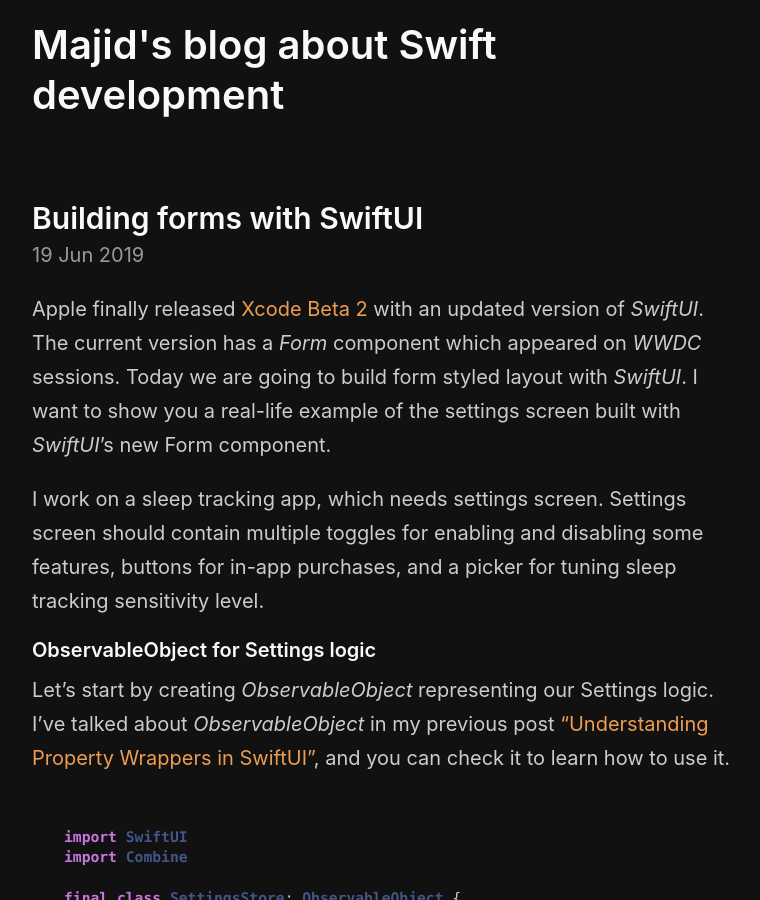
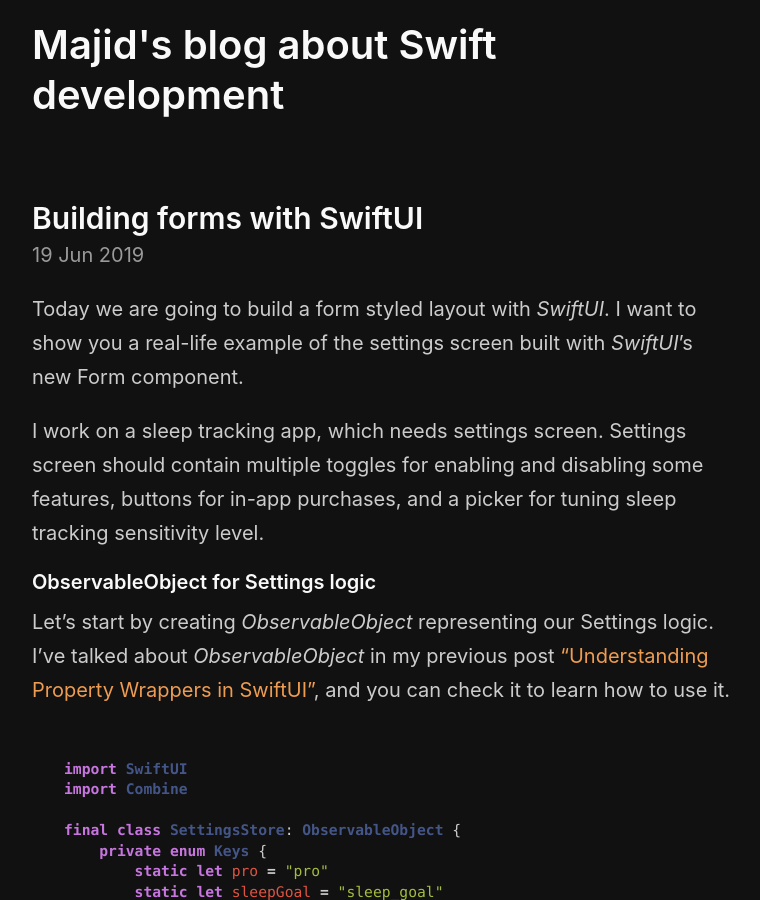
Before and after one commit to mecid/mecid.github.io, a Jekyll site: the page built from _posts/2019-06-19-building-forms-with-swiftui.md, in a window 1280 px wide and 900 px high. Shown: the whole window, without its empty margins (258-1018 px from the left). Built offline with Jekyll 4.4.1, drawn with Linux system fonts in a browser that asks for light colours.

Commit message:
Update 2019-06-19-building-forms-with-swiftui.md

```diff
--- a/_posts/2019-06-19-building-forms-with-swiftui.md
+++ b/_posts/2019-06-19-building-forms-with-swiftui.md
@@ -1,9 +1,10 @@
 ---
 title: Building forms with SwiftUI
 layout: post
+image: /public/settings.jpg
 ---
 
-Apple finally released [Xcode Beta 2](https://developer.apple.com/download/) with an updated version of *SwiftUI*. The current version has a *Form* component which appeared on *WWDC* sessions. Today we are going to build form styled layout with *SwiftUI*. I want to show you a real-life example of the settings screen built with *SwiftUI*'s new Form component.
+Today we are going to build a form styled layout with *SwiftUI*. I want to show you a real-life example of the settings screen built with *SwiftUI*'s new Form component.
 
 I work on a sleep tracking app, which needs settings screen. Settings screen should contain multiple toggles for enabling and disabling some features, buttons for in-app purchases, and a picker for tuning sleep tracking sensitivity level.
 
```
